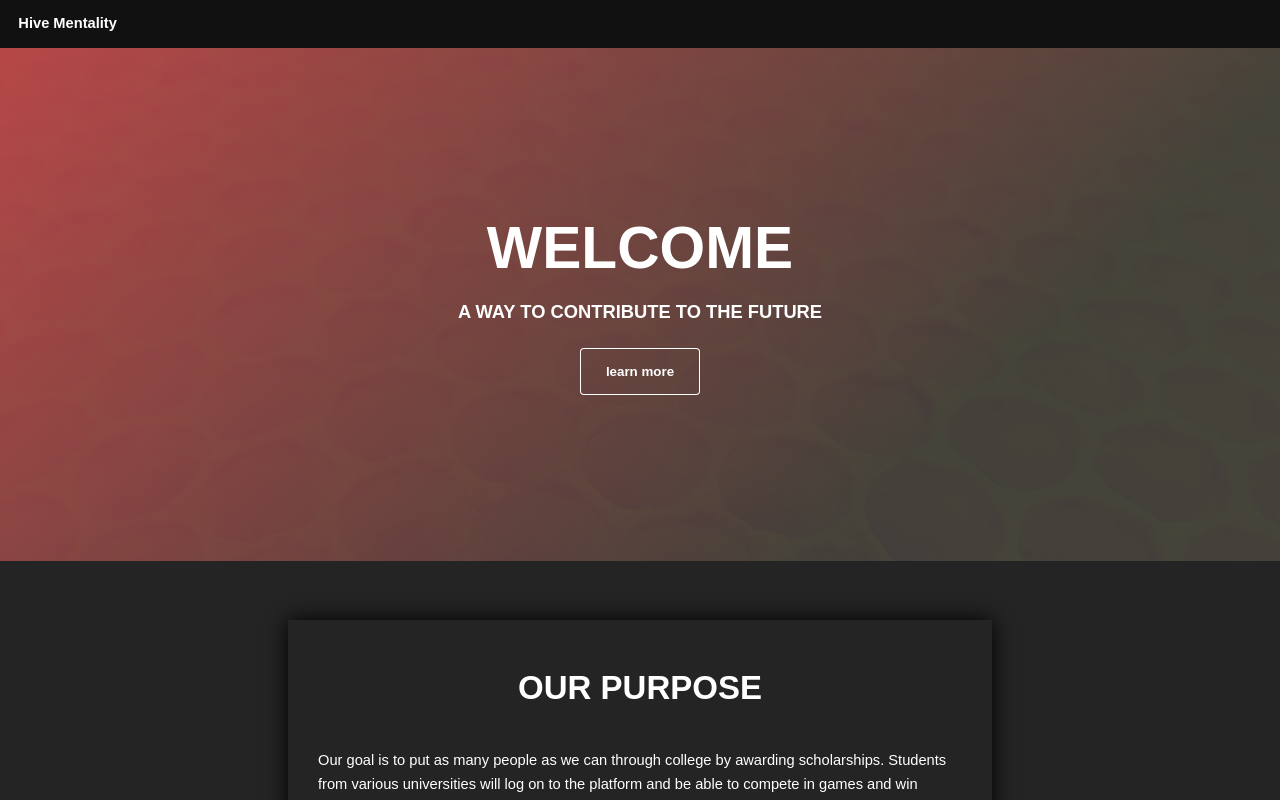
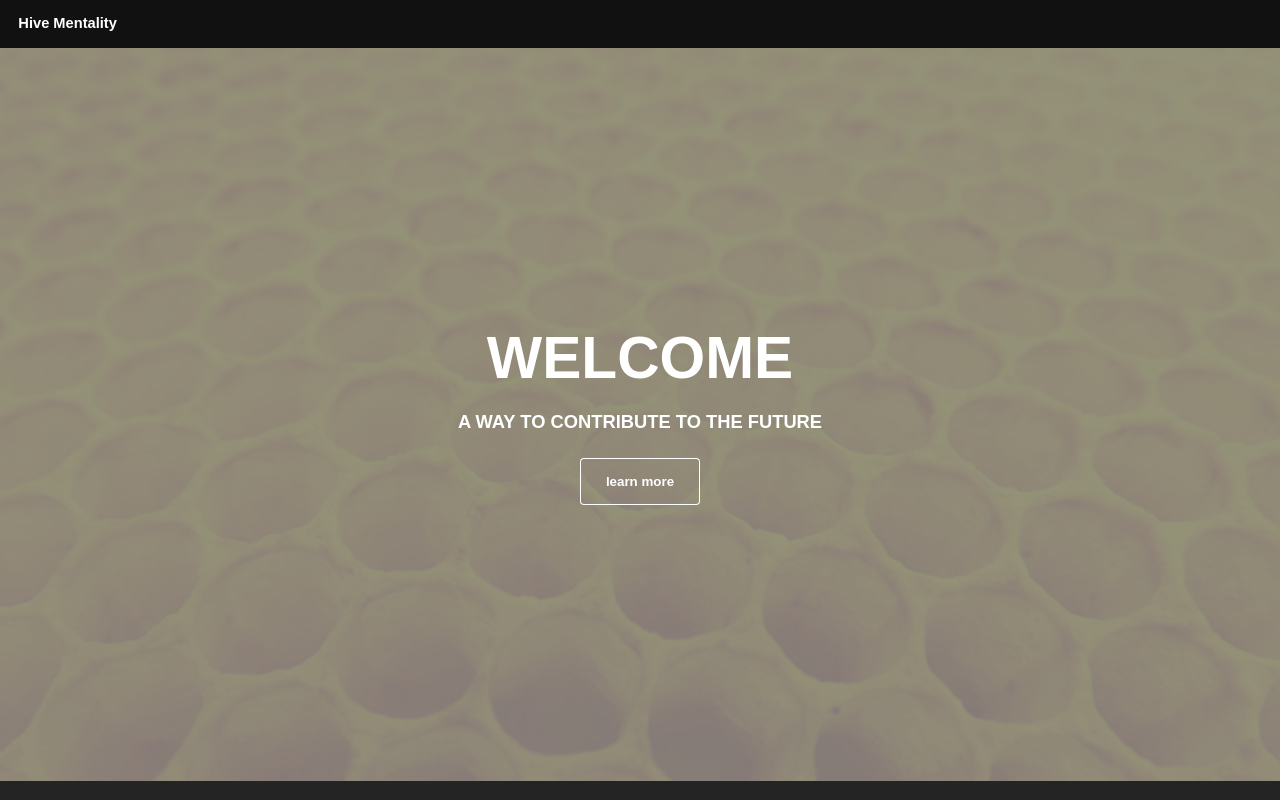
Before and after one commit to pazuzu111/hmental, a React (Create React App) app in the folder client/: page / in a window 1280 px wide. Shown: the top 800 px of the page. Built offline with nearby package versions, Linux system fonts and the light colour scheme.

Commit message:
added smooth scroll to learn more button

```diff
--- a/client/src/App.css
+++ b/client/src/App.css
@@ -1860,7 +1860,7 @@ ul.icons {
   background-size: cover;
   border-top: 0;
   display: -ms-flexbox;
-  height: 35rem !important;
+  height: 50rem !important;
   min-height: 35rem;
   overflow: hidden;
   position: relative;
@@ -2039,9 +2039,10 @@ ul.icons {
     position: absolute;
     top: 0;
     width: 100%;
-    z-index: 1; }
+    z-index: 1;
+  }
+
   #banner:after {
-    background: linear-gradient(135deg, #ce1b28 0%, #111111 74%);
     content: ' ';
     display: block;
     height: 100%;
--- a/client/src/App.js
+++ b/client/src/App.js
@@ -14,6 +14,12 @@ const Header = () => {
 }
 
 export default  class App extends Component {
+     scroll = (id) => {
+
+        let  el = document.getElementById(`${id}`)
+        window.scrollTo({'behavior': 'smooth','left': 0,'top': el.offsetTop - 145})
+    }
+
   render() {
     return (
       <div className="App is-preload">
@@ -27,7 +33,7 @@ export default  class App extends Component {
                     <h1>Welcome</h1>
                     <h3>A way to contribute to the future <br />
                    </h3>
-                               <button>learn more </button>
+                               <button onClick={(e) => this.scroll('cta')}>learn more </button>
 
                 </div>
             </section>
```
